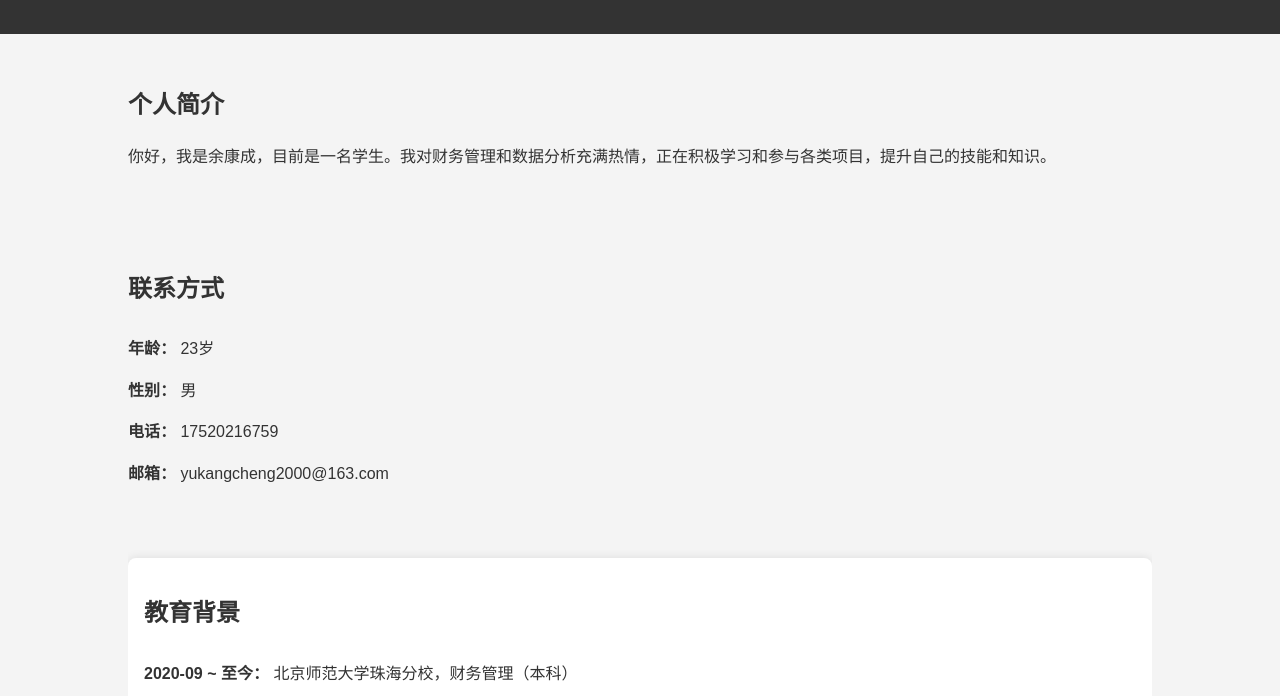
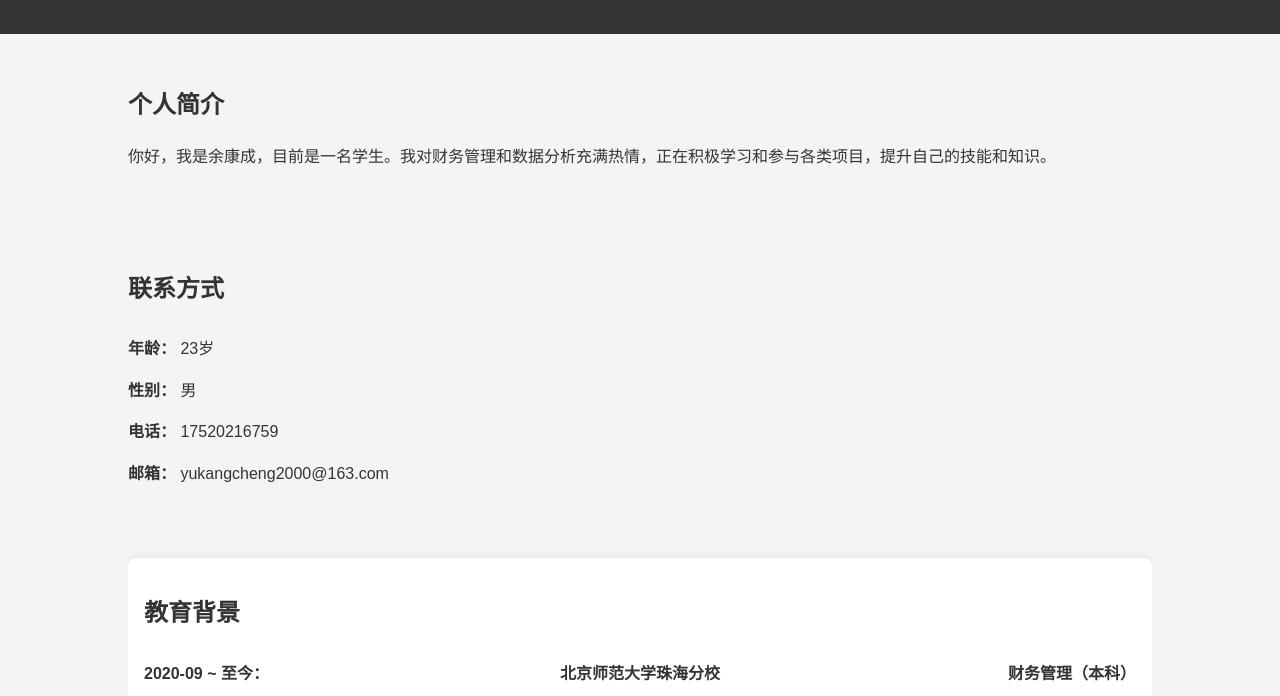
Before and after one commit to kangcheng818/ykk.github.io, a plain HTML site: page index.html in a window 1280 px wide. Shown: the part 92-788 px from the top of the page. Drawn offline with Linux system fonts and the light colour scheme.

Commit message:
Update index.html

```diff
--- a/index.html
+++ b/index.html
@@ -82,6 +82,22 @@
         .contact-form button:hover {
             background: #555;
         }
+        .education-item {
+            display: flex;
+            justify-content: space-between;
+            align-items: center;
+            font-weight: bold;
+        }
+        .education-item span {
+            flex: 1;
+            text-align: center;
+        }
+        .education-item span:first-child {
+            text-align: left;
+        }
+        .education-item span:last-child {
+            text-align: right;
+        }
     </style>
 </head>
 <body>
@@ -105,11 +121,12 @@
         <section id="education" class="education">
             <h2>教育背景</h2>
             <ul>
-                <li><strong>2020-09 ~ 至今：</strong> 北京师范大学珠海分校，财务管理（本科）
-                    <ul>
-                        <li>主修课程：初级会计学、中级会计学、企业内部控制与风险管理、财务管理、高级财务管理、管理学、审计学、投资学、税法、税务筹划、西方经济学课程、会计电算化等。</li>
-                    </ul>
+                <li class="education-item">
+                    <span><strong>2020-09 ~ 至今：</strong></span>
+                    <span><strong>北京师范大学珠海分校</strong></span>
+                    <span><strong>财务管理（本科）</strong></span>
                 </li>
+                <li>主修课程：初级会计学、中级会计学、企业内部控制与风险管理、财务管理、高级财务管理、管理学、审计学、投资学、税法、税务筹划、西方经济学课程、会计电算化等。</li>
             </ul>
         </section>
         <section id="experience" class="experience">
@@ -142,12 +159,3 @@
                     <ul>
                         <li>活动统筹：每学年统筹累计完成了4次校级师生“爱心传递 、情系安平 ”的募捐活动 ，并参与筹划募捐活动的物品与宣传等工作，为有需求的同学募捐二手书籍衣物等物资，累计参加师生100余名。</li>
                         <li>商务洽谈：组织参与了”凤凰杯英语竞赛“的赞助费用募集工作，与社会上有意向的教育机构等相关资源方接洽合作，并筹得活动展开所需要的各项钱款、物资等累计2万元。</li>
-                    </ul>
-                </li>
-            </ul>
-        </section>
-        <section id="internship" class="internship">
-            <h2>实习经历</h2>
-            <ul>
-                <li>【数据分析】善于思考，对数据敏感，善于利用Excel等办公软件对数据进行分析并通过数据透视表及常用数据分析法来管理工作。</li>
-                <li>【综合能力】注重细节和准确性，有着严谨的工作态度，具备良好的分析和解决问题的
```
